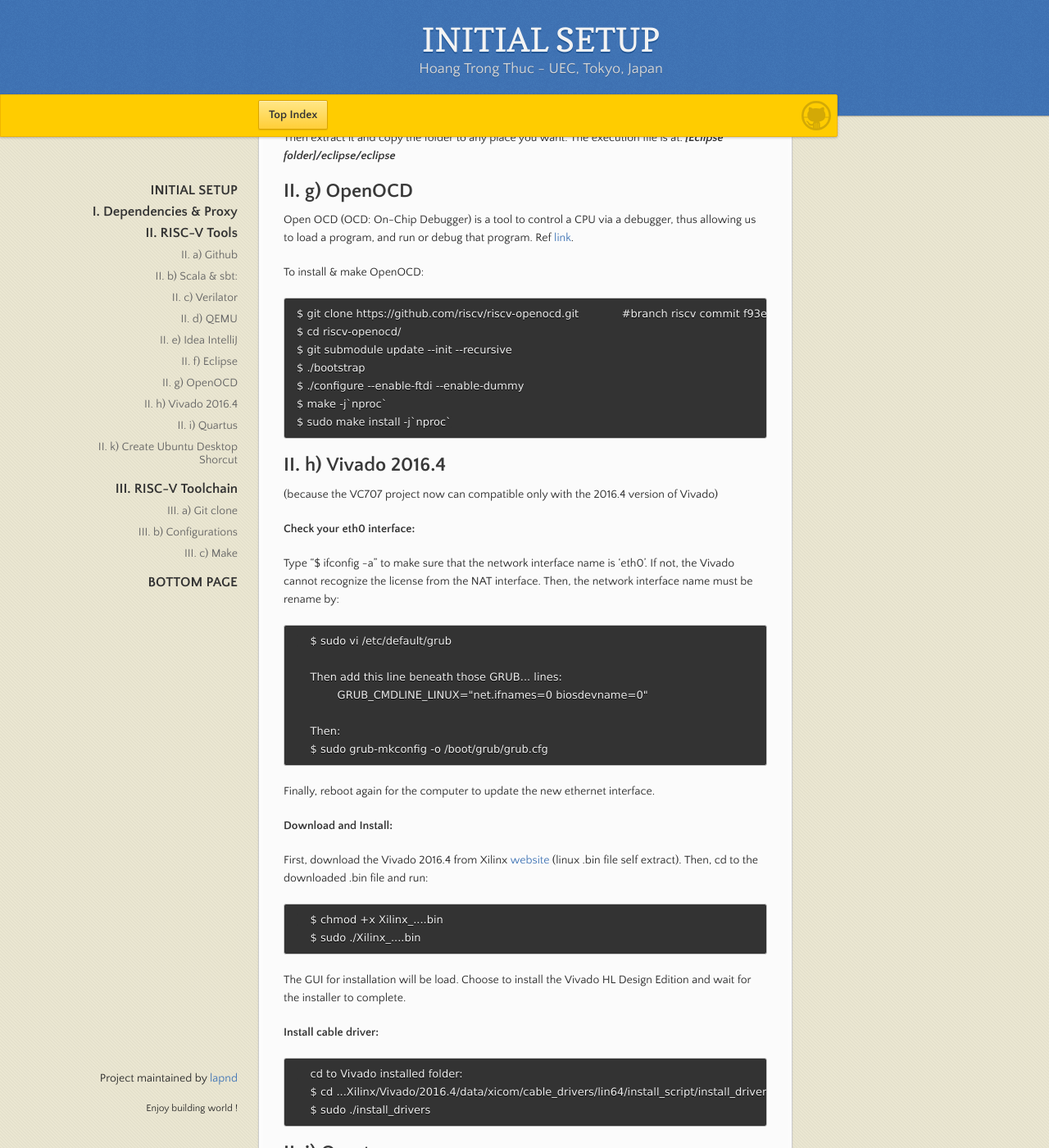
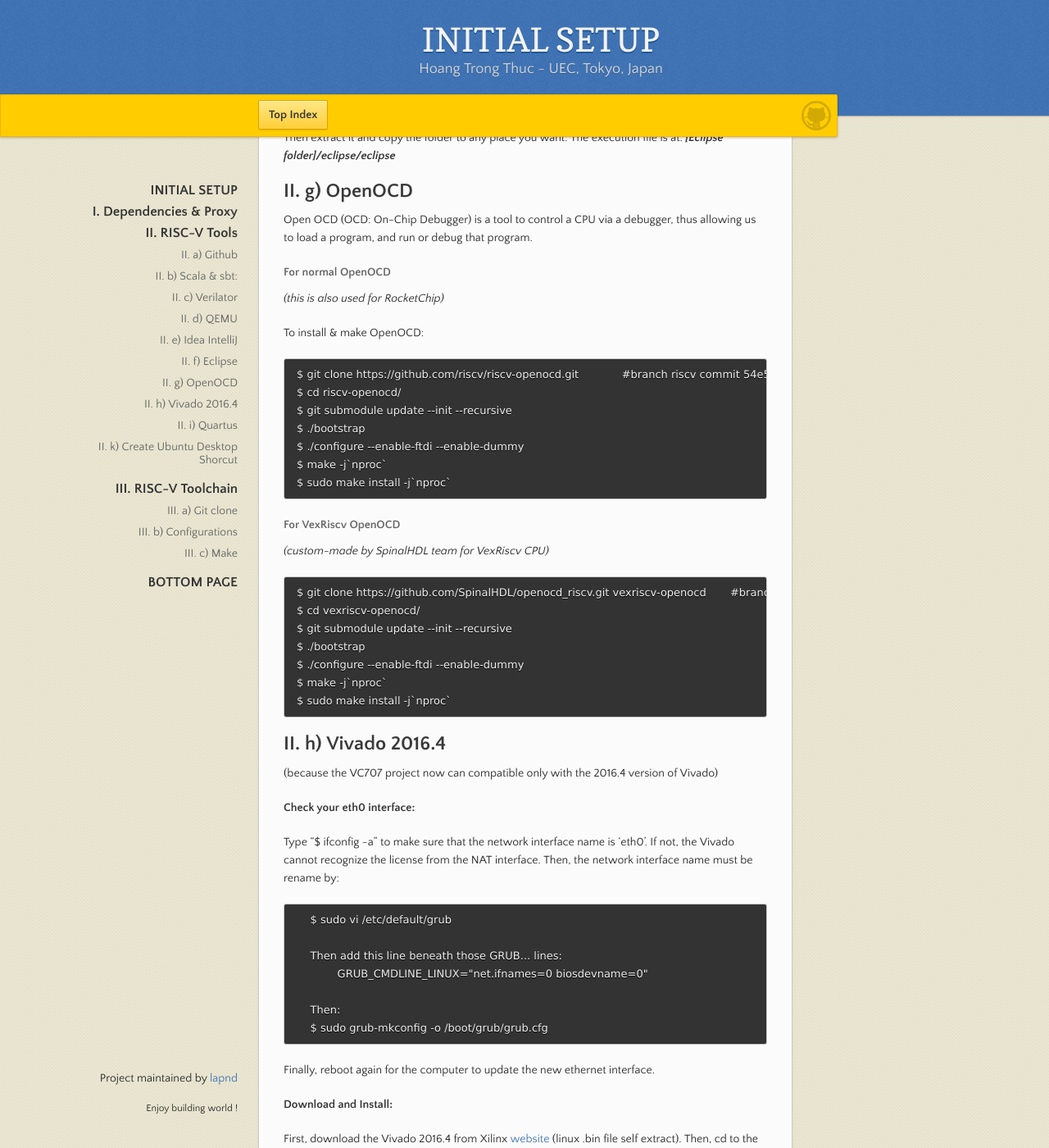
Before and after one commit to lapnd/httdes.github.io, a Jekyll site: the page built from init.md, in a window 1280 px wide and 1400 px high, scrolled down 4055 px. Shown: the whole window at 82% size. Built offline with Jekyll 4.4.1, drawn with Linux system fonts in a browser that asks for light colours; our own code applies the rules of GitHub Pages for plain Markdown files; some of the changed text lies outside the part shown.

Commit message:
Update init.md

```diff
--- a/init.md
+++ b/init.md
@@ -177,12 +177,28 @@ Then extract it and copy the folder to any place you want. The execution file is
 
 ## II. g) OpenOCD
 
-Open OCD (OCD: On-Chip Debugger) is a tool to control a CPU via a debugger, thus allowing us to load a program, and run or debug that program. Ref [link](https://github.com/SpinalHDL/openocd_riscv).
+Open OCD (OCD: On-Chip Debugger) is a tool to control a CPU via a debugger, thus allowing us to load a program, and run or debug that program.
+
+#### For normal OpenOCD
+
+*(this is also used for RocketChip)*
 
 To install & make OpenOCD:
 
-	$ git clone https://github.com/riscv/riscv-openocd.git		#branch riscv commit f93ede54
+	$ git clone https://github.com/riscv/riscv-openocd.git		#branch riscv commit 54e5d253 on 5-Mar-2020
 	$ cd riscv-openocd/
+	$ git submodule update --init --recursive
+	$ ./bootstrap
+	$ ./configure --enable-ftdi --enable-dummy
+	$ make -j`nproc`
+	$ sudo make install -j`nproc`
+
+#### For VexRiscv OpenOCD
+
+*(custom-made by SpinalHDL team for VexRiscv CPU)*
+
+	$ git clone https://github.com/SpinalHDL/openocd_riscv.git vexriscv-openocd	#branch riscv_spinal commit 92c05420 on 13-Mar-2020
+	$ cd vexriscv-openocd/
 	$ git submodule update --init --recursive
 	$ ./bootstrap
 	$ ./configure --enable-ftdi --enable-dummy
```
Also changed, not shown: other parts of init.md (+1 -1 lines).
